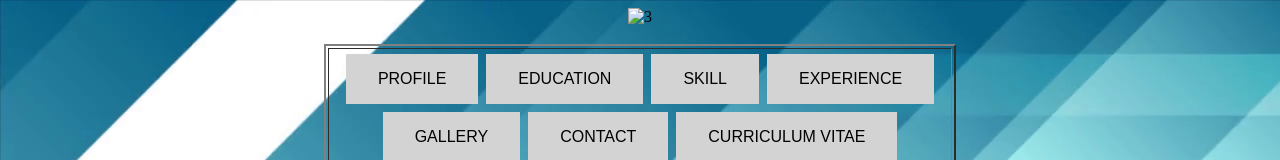
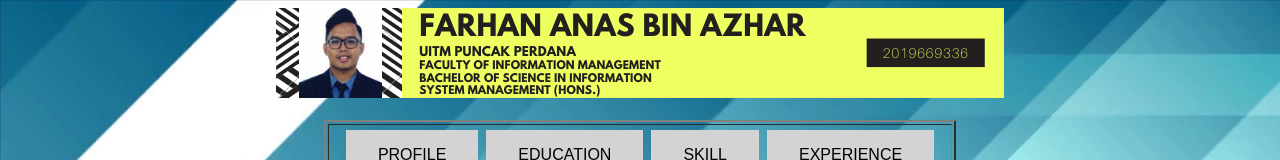
Before and after one commit to farhananas/E-Resume, a plain HTML site: page index.html in a window 1280 px wide. Shown: the top 160 px of the page. Drawn offline with Linux system fonts and the light colour scheme.

Commit message:
Update index.html

```diff
--- a/index.html
+++ b/index.html
@@ -46,7 +46,7 @@
 
 
 
-	<center>		<img src="images/3.png." alt="3"></td>
+	<center>		<img src="images/3.png" alt="3"></td>
 
 	</head>
 
```
